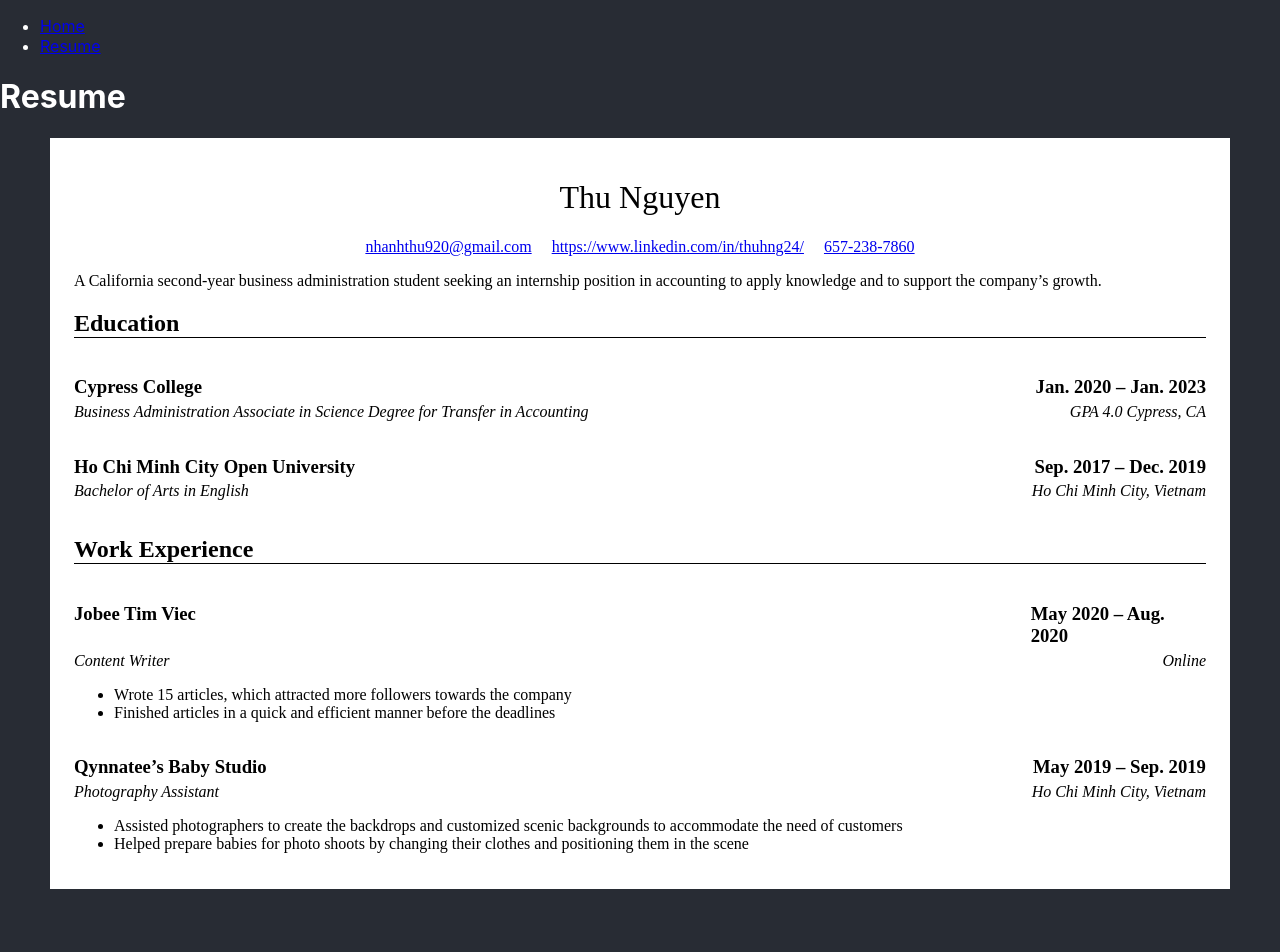
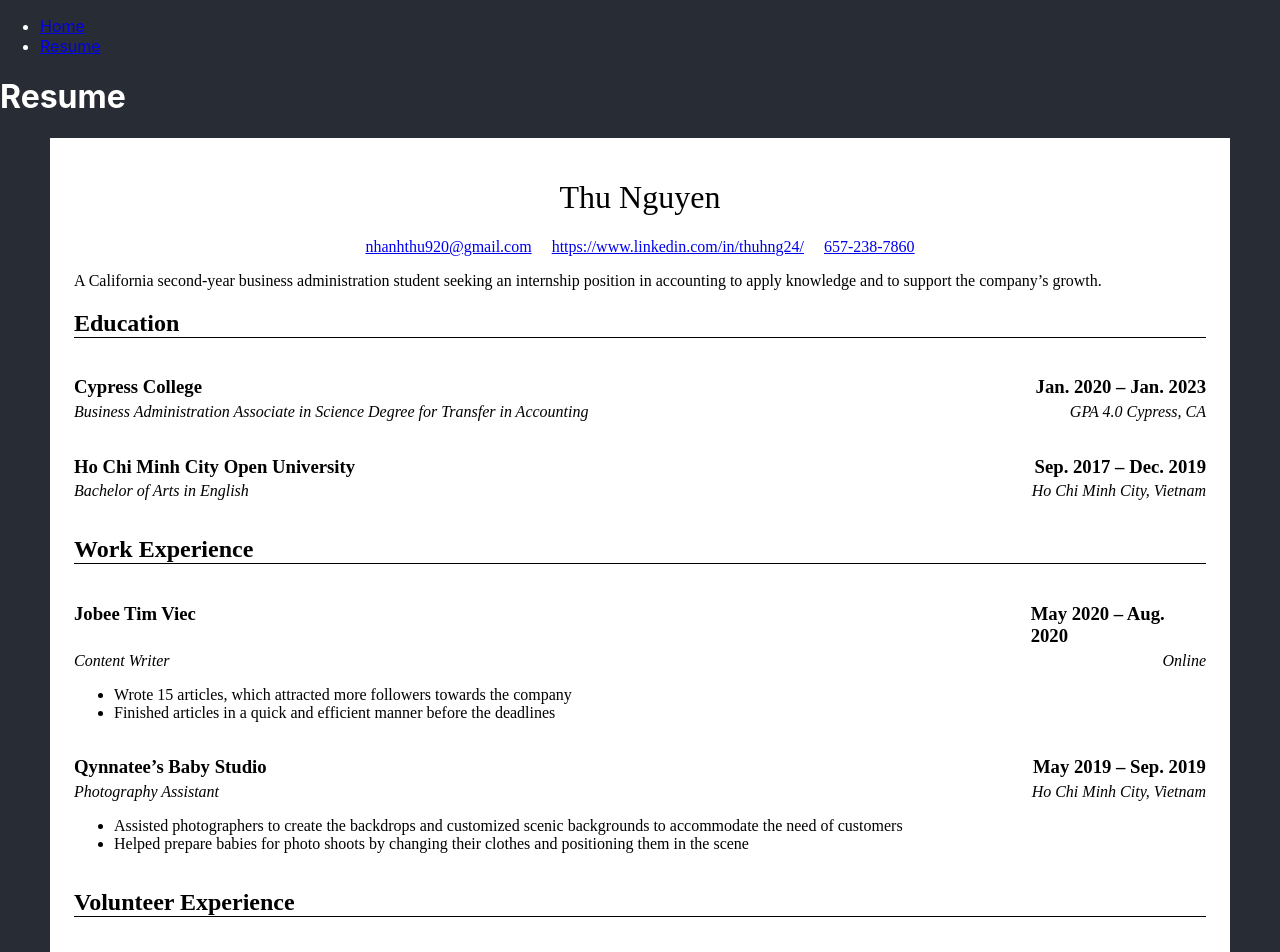
Before and after one commit to Brian-E-Nguyen/Thu-Website, a JavaScript app: page /resume in a window 1280 px wide. Shown: the top 952 px of the page. Before the commit the page ends 889 px from the top, so only its background shows below. Built offline with nearby package versions, Linux system fonts and the light colour scheme.

Commit message:
Resume: import ResumeVolunteer

```diff
--- a/src/components/Resume/Resume.js
+++ b/src/components/Resume/Resume.js
@@ -2,6 +2,8 @@ import { Container } from '@mui/material';
 
 import ResumeEducation from './ResumeEducation';
 import ResumeExperience from './ResumeExperience';
+import ResumeVolunteer from './ResumeVolunteer';
+
 import './Resume.css';
 
 const Resume = () => {
@@ -27,6 +29,7 @@ const Resume = () => {
         </p>
         <ResumeEducation />
         <ResumeExperience />
+        <ResumeVolunteer />
       </Container>
     </div>
   );
```
